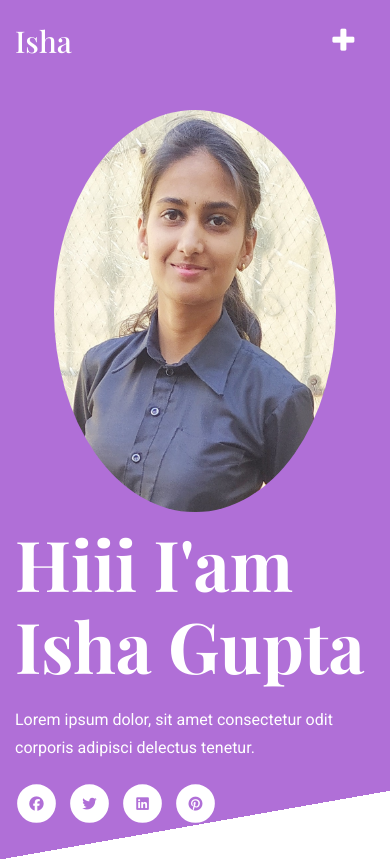
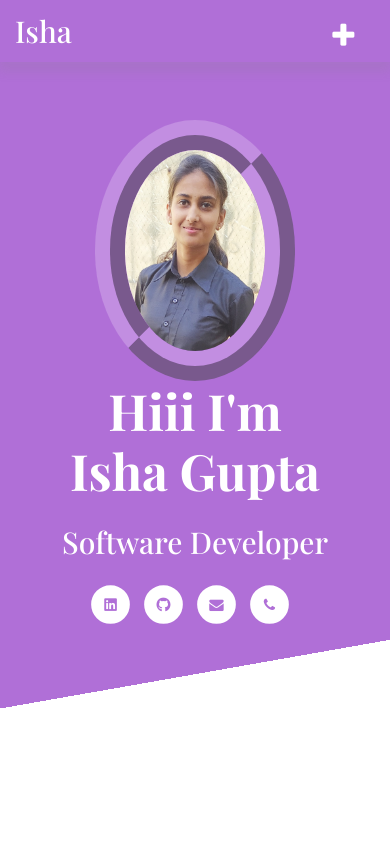
Before and after one commit to ishathedeveloper/Isha_repository, a plain HTML site: page index.html in a window 390 px wide. Shown: the top 860 px of the page. Drawn offline with nearby package versions, Linux system fonts and the light colour scheme; a web font is replaced by a local one.

Commit message:
updated social link
social link

```diff
--- a/css/custom.css
+++ b/css/custom.css
@@ -1,15 +1,24 @@
-body {
-    margin: 0;
-    padding: 0;
+
+header {
+background-color: var(--primary_color);
+z-index: 999;
+position: fixed;
+width: 100%;
 }
 
-a {
-    text-decoration: none;
-    cursor: pointer;
-    color: var(--primary_color);
+.fixed-header {
+    display: flex;
+    align-items: center;
+    padding: 10px 0;
+
+    }
+
+.fixed-header nav{
+margin-left: auto;
 }
 
 .fixed-header nav a {
+font-weight: 900;
 background-image: -o-linear-gradient(left, var(--secondary_color), var(--secondary_color) 50%, var(--white) 50%);
 background-image: -webkit-gradient(linear, left top, right top, from(var(--secondary_color)), color-stop(50%, var(--secondary_color)), color-stop(50%, var(--white)));
 background-image: linear-gradient(90deg, var(--secondary_color), var(--secondary_color) 50%, var(--white) 0);
@@ -20,47 +29,38 @@ a {
 -webkit-transition: all .3s ease-in-out;
 -o-transition: all .3s ease-in-out;
 transition: all .3s ease-in-out;
-
 }
-
 .fixed-header nav a:hover {
 background-position: 0;
 }
 
-ul {
+.fixed-header ul {
 list-style: none;
-    margin:
-        0;
+margin:0;
 padding: 0;
 }
 
-.fixed-header {
-    display: flex;
-    align-items: center;
-    padding: 20px 0;
-
-}
-
-.logo {
+.fixed-header .logo {
 /* height: 30px; */
 width: 100%;
 max-width: 250px;
 }
 
-ul li {
+.fixed-header ul li {
 display: inline;
 padding: 0 20px;
 }
 
-nav {
-    margin-left: auto;
+.fixed-header .toggle-button{
+    opacity: 0;
+    display: none;
     }
 
 .banner-section {
 background-color: var(--primary_color);
-     background: linear-gradient(170deg, var(--primary_color) 72%, #fff 0%);
-    padding-bottom: 300px;
-    padding-top: 100px;
+background: linear-gradient(170deg, var(--primary_color) 75%, #fff 0%);
+padding-bottom: 250px;
+padding-top: 120px;
 
 }
 
@@ -90,8 +90,10 @@ nav {
 border-radius: 50%;
 max-width: 100%;
 height: 402px;
+margin: auto;
+border: 30px ridge #c28ee1;
 }
-.heading-content{
+.banner-section .heading-content{
 margin-bottom: 60px;
 }
 /* project-section */
@@ -203,33 +205,22 @@ header h3 {
 
 }
 
-header {
-    background-color: var(--primary_color);
-z-index: 999;
-    position: fixed;
-    width: 100%;
-}
-
-
-@media(max-width:1024px) {
-
+@media(max-width:767px){
 
 .banner-section .row {
 flex-direction: column-reverse;
 }
+
+.banner-section .heading-content{
+text-align: center;
+}
+.banner-section .social-sharing {
+    justify-content: center;
+}
+.profile-pic img {
+height: 201px;
 }
 
-
-
-.fixed-header nav{
-    margin-left: auto;
-}
-
-.fixed-header .toggle-button{
-    opacity: 0;
-}
-
-@media(max-width:767px){
 .fixed-header{
 display: block;
 position: relative;
@@ -240,8 +231,9 @@ z-index: 999;
 }
 .fixed-header .toggle-button{
 opacity: 1;
+display: block;
 position: absolute;
-    top: 25px;
+top: 20px;
 right : 20px;
 }
 .fixed-header .toggle-button i{
@@ -259,8 +251,8 @@ z-index: 999;
 transform: translateX(100%);
 transition : .5s;
 position: absolute;
-    right: 0;
-    left: 60%;
+right: -15px;
+left: 50%;
 padding: 15px;
 
 }
@@ -268,16 +260,11 @@ z-index: 999;
 opacity: .8;
 transform: translateX(0);
 }
-
 .fixed-header.mobile-open .toggle-button i{
-    font-size: 36px;
 transform: rotate(0deg);
 }
+
 .profile-pic{
 margin-top: 30px;
 }
- header{
-    background-color: transparent;
 }
-
-}
--- a/css/global.css
+++ b/css/global.css
@@ -106,6 +106,7 @@ p {
 a {
     color: var(--primary_color);
     text-decoration: none;
+    cursor: pointer;
 }
 
 a:hover {
@@ -774,3 +775,12 @@ img {
 .bg-fixed {
     background-attachment: fixed;
 }
+
+
+
+@media (max-width : 767px){
+    h1{
+        font-size: 50px;
+        line-height: 1.2;
+    }
+}
--- a/index.html
+++ b/index.html
@@ -25,7 +25,7 @@
 
 <body>
 
-    <header>
+    <header class="shadow">
         <div class="content-wrapper">
             <div class="fixed-header">
                 <div>
@@ -53,33 +53,33 @@
     <div class="banner-section">
         <div class="content-wrapper">
             <div class="row justify-between align-center">
-                <div class="col-lg-6 com-xs-12">
+                <div class="col-md-6 com-xs-12">
 
                     <div class="heading-content">
-                        <h1 class="all-text-white">Hiii I'am<br>
+                        <h1 class="all-text-white">Hiii I'm<br>
                             <strong>Isha Gupta</strong></h1>
-                        <p class="all-text-white">Lorem ipsum dolor, sit amet consectetur odit corporis adipisci
-                            delectus tenetur.</p>
-                        <div class="flex">
-                            <a href="" class="social-icon">
-                                <i class="fa fa-facebook-f"></i>
-                            </a>
-                            <!-- twitter -->
-                            <a href="#" class="social-icon">
-                                <i class="fa fa-twitter "></i>
-                            </a>
-                            <!-- linkdin -->
-                            <a href="#" class="social-icon">
+                        <h3 class="all-text-white">Software Developer </h3>
+                        <div class="social-sharing flex">
+                            <!-- linkedin -->
+                            <a href="https://www.linkedin.com/in/isha-gupta-2079aa212/" class="social-icon">
                                 <i class="fa fa-linkedin-square"></i>
                             </a>
-                            <!-- pintrest -->
-                            <a href="#" class="social-icon">
-                                <i class="fa fa-pinterest"></i>
+                            <!-- github -->
+                            <a href="https://ishathedeveloper.github.io/Isha_repository/" class="social-icon">
+                                <i class="fa fa-github"></i>
+                            </a>
+                            <!-- email -->
+                            <a href="mailto : ishagupta4033@gmail.com" class="social-icon">
+                                <i class="fa fa-envelope "></i>
+                            </a>
+                            <!-- phone -->
+                            <a href="tel: +91 7087693585" class="social-icon">
+                                <i class="fa fa-phone"></i>
                             </a>
                         </div>
                     </div>
                 </div>
-                <div class="col-lg-6 col-xs-12">
+                <div class="col-md-6 col-xs-12">
                     <div class="profile-pic">
                         <img src="images/profile.jpg">
                     </div>
```
Lines whose indentation alone changed are shown as unchanged.
